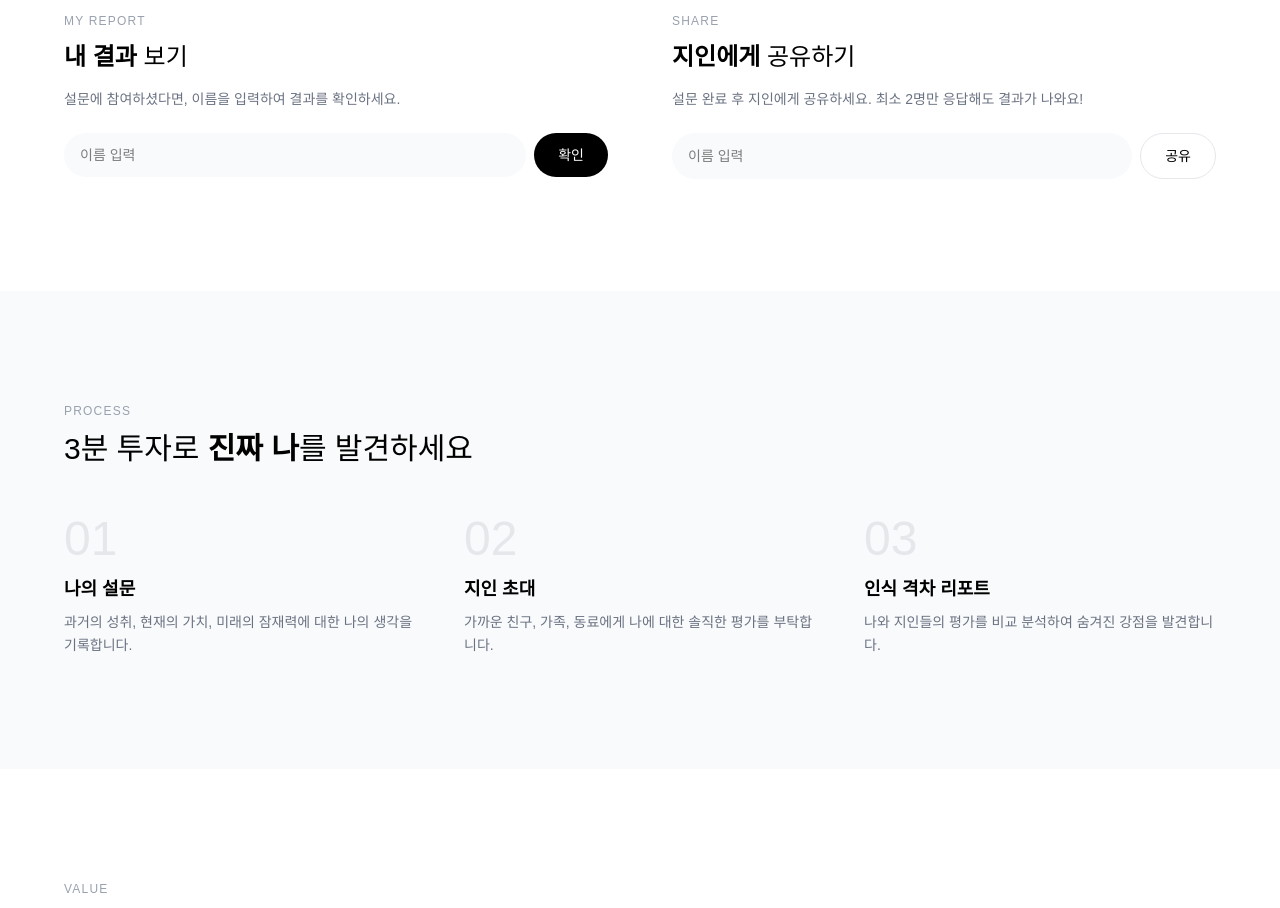
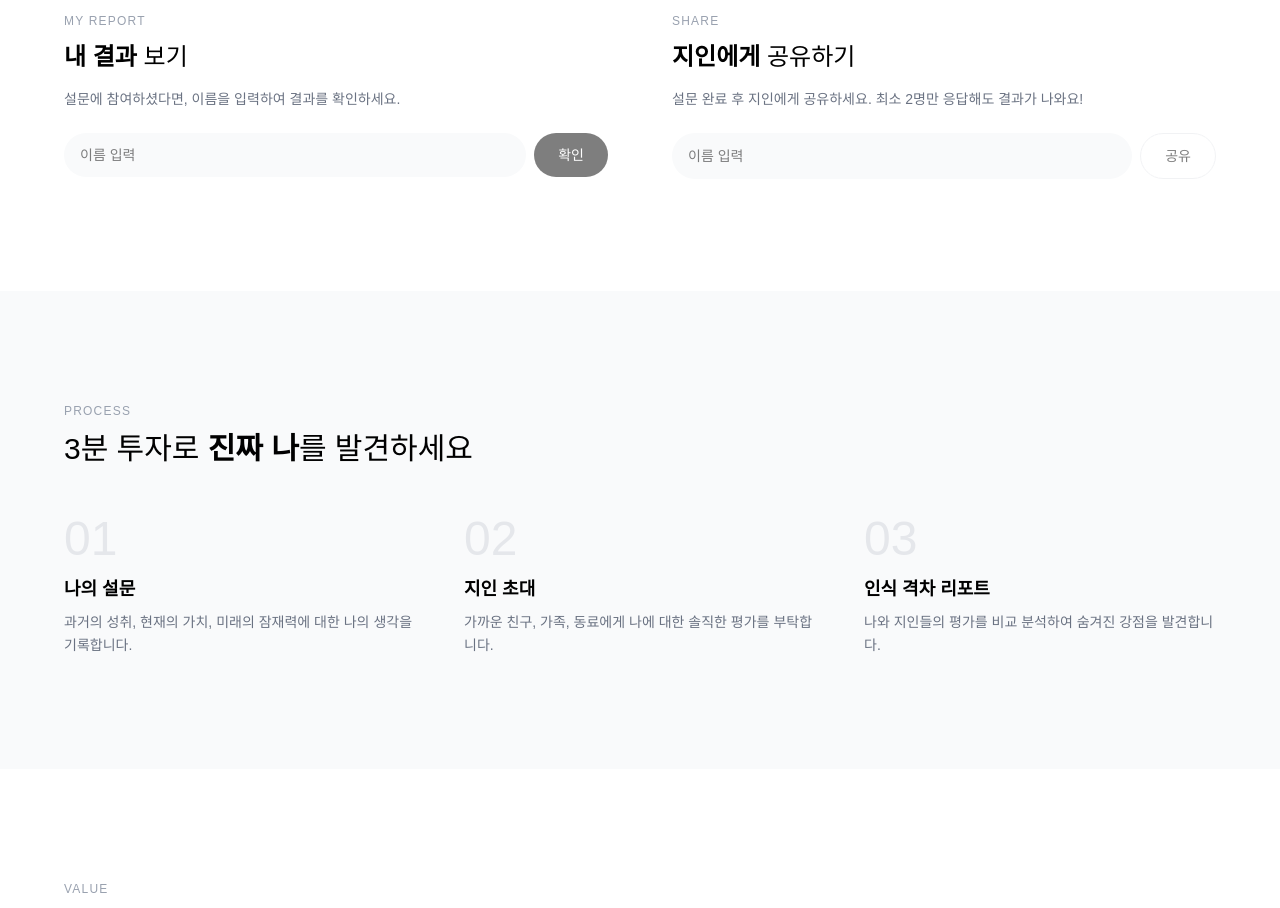
Before and after one commit to Lennoner/self-narrative, a Next.js app: page / in a window 1280 px wide. Shown: the part 900-1808 px from the top of the page. Built offline with nearby package versions, Linux system fonts and the light colour scheme.

Commit message:
feat: form 제출 시 로딩 상태 및 버튼 비활성화 추가

```diff
--- a/src/app/page.tsx
+++ b/src/app/page.tsx
@@ -8,10 +8,13 @@ export default function Home() {
   const router = useRouter();
   const [searchName, setSearchName] = useState('');
   const [shareName, setShareName] = useState('');
+  const [isSearching, setIsSearching] = useState(false);
+  const [isSharing, setIsSharing] = useState(false);
 
   const handleSearchResult = (e: React.FormEvent) => {
     e.preventDefault();
     if (searchName.trim()) {
+      setIsSearching(true);
       router.push(`/report?name=${encodeURIComponent(searchName.trim())}`);
     }
   };
@@ -19,6 +22,7 @@ export default function Home() {
   const handleGoToShare = (e: React.FormEvent) => {
     e.preventDefault();
     if (shareName.trim()) {
+      setIsSharing(true);
       router.push(`/share?name=${encodeURIComponent(shareName.trim())}`);
     }
   };
@@ -105,13 +109,15 @@ export default function Home() {
                   value={searchName}
                   onChange={(e) => setSearchName(e.target.value)}
                   placeholder="이름 입력"
-                  className="flex-1 px-4 py-3 bg-gray-50 rounded-full text-sm focus:outline-none focus:ring-2 focus:ring-gray-200 transition-all"
+                  disabled={isSearching}
+                  className="flex-1 px-4 py-3 bg-gray-50 rounded-full text-sm focus:outline-none focus:ring-2 focus:ring-gray-200 transition-all disabled:opacity-50"
                 />
                 <button
                   type="submit"
-                  className="px-6 py-3 bg-black text-white text-sm font-medium rounded-full hover:bg-gray-800 transition-all"
+                  disabled={isSearching || !searchName.trim()}
+                  className="px-6 py-3 bg-black text-white text-sm font-medium rounded-full hover:bg-gray-800 transition-all disabled:opacity-50 disabled:cursor-not-allowed"
                 >
-                  확인
+                  {isSearching ? '확인 중...' : '확인'}
                 </button>
               </form>
             </div>
@@ -133,13 +139,15 @@ export default function Home() {
                   value={shareName}
                   onChange={(e) => setShareName(e.target.value)}
                   placeholder="이름 입력"
-                  className="flex-1 px-4 py-3 bg-gray-50 rounded-full text-sm focus:outline-none focus:ring-2 focus:ring-gray-200 transition-all"
+                  disabled={isSharing}
+                  className="flex-1 px-4 py-3 bg-gray-50 rounded-full text-sm focus:outline-none focus:ring-2 focus:ring-gray-200 transition-all disabled:opacity-50"
                 />
                 <button
                   type="submit"
-                  className="px-6 py-3 bg-white text-black text-sm font-medium rounded-full border border-gray-200 hover:border-gray-400 transition-all"
+                  disabled={isSharing || !shareName.trim()}
+                  className="px-6 py-3 bg-white text-black text-sm font-medium rounded-full border border-gray-200 hover:border-gray-400 transition-all disabled:opacity-50 disabled:cursor-not-allowed"
                 >
-                  공유
+                  {isSharing ? '이동 중...' : '공유'}
                 </button>
               </form>
             </div>
```
